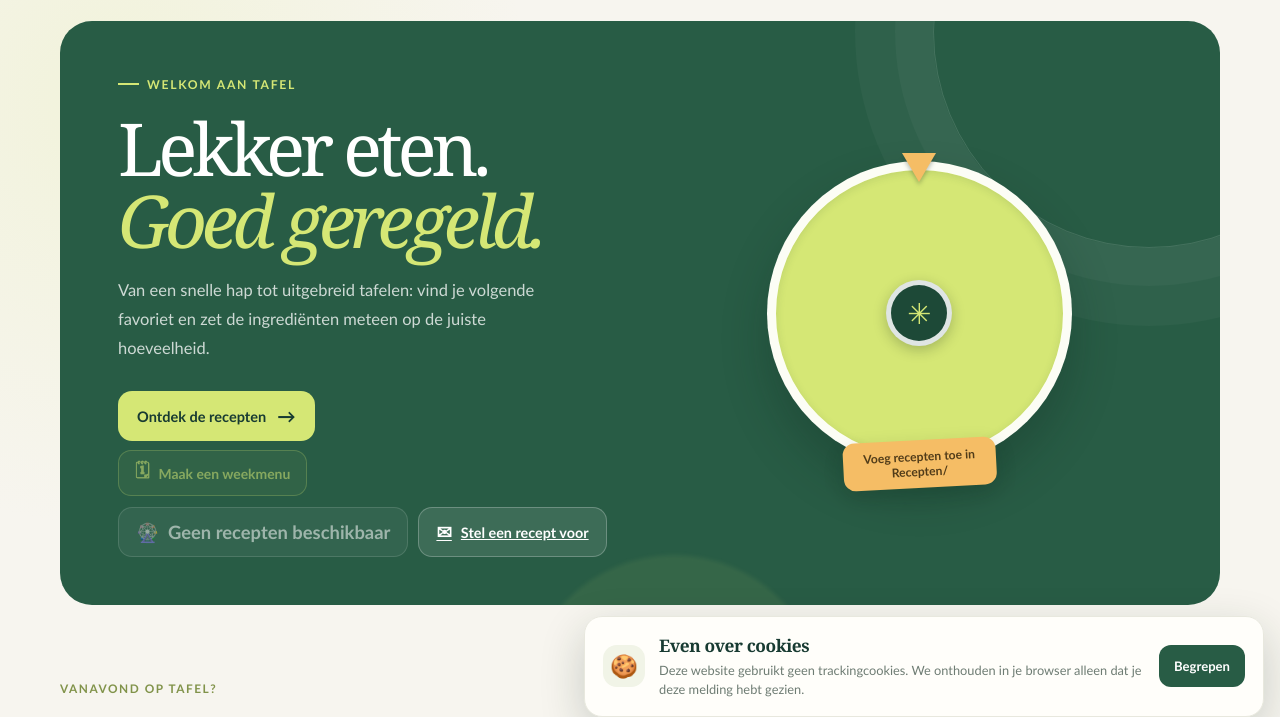
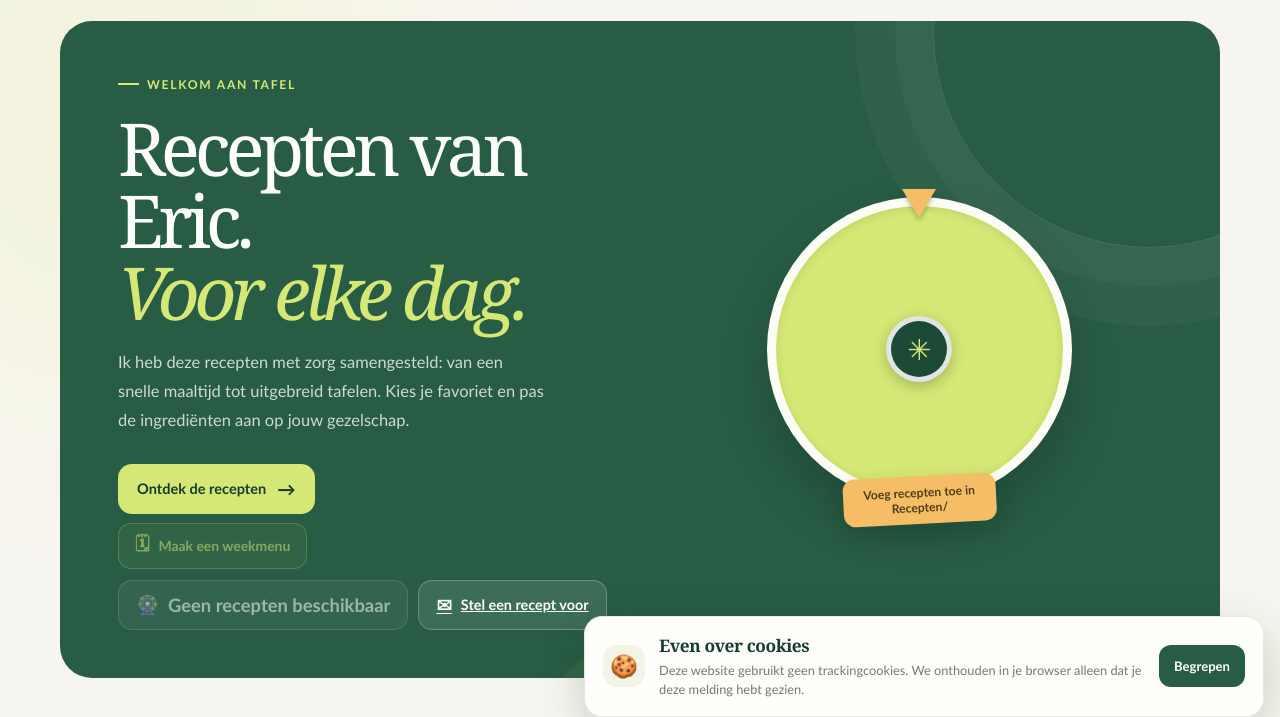
Before and after one commit to Eric1984-dev/Erics-Recepten, a plain HTML site: page index.html in a window 1280 px wide. Shown: the part 65-782 px from the top of the page. Drawn offline with Linux system fonts and the light colour scheme; no server answers.

Commit message:
Intro text

```diff
--- a/index.html
+++ b/index.html
@@ -871,8 +871,8 @@
     <section class="hero" aria-labelledby="hero-title">
       <div class="hero-copy">
         <div class="eyebrow">Welkom aan tafel</div>
-        <h1 id="hero-title">Lekker eten.<br><em>Goed geregeld.</em></h1>
-        <p>Van een snelle hap tot uitgebreid tafelen: vind je volgende favoriet en zet de ingrediënten meteen op de juiste hoeveelheid.</p>
+        <h1 id="hero-title">Recepten van Eric.<br><em>Voor elke dag.</em></h1>
+        <p>Ik heb deze recepten met zorg samengesteld: van een snelle maaltijd tot uitgebreid tafelen. Kies je favoriet en pas de ingrediënten aan op jouw gezelschap.</p>
         <div class="hero-actions">
           <div class="hero-primary-actions">
             <a class="primary-link" href="#recepten">Ontdek de recepten <span aria-hidden="true">→</span></a>
```
